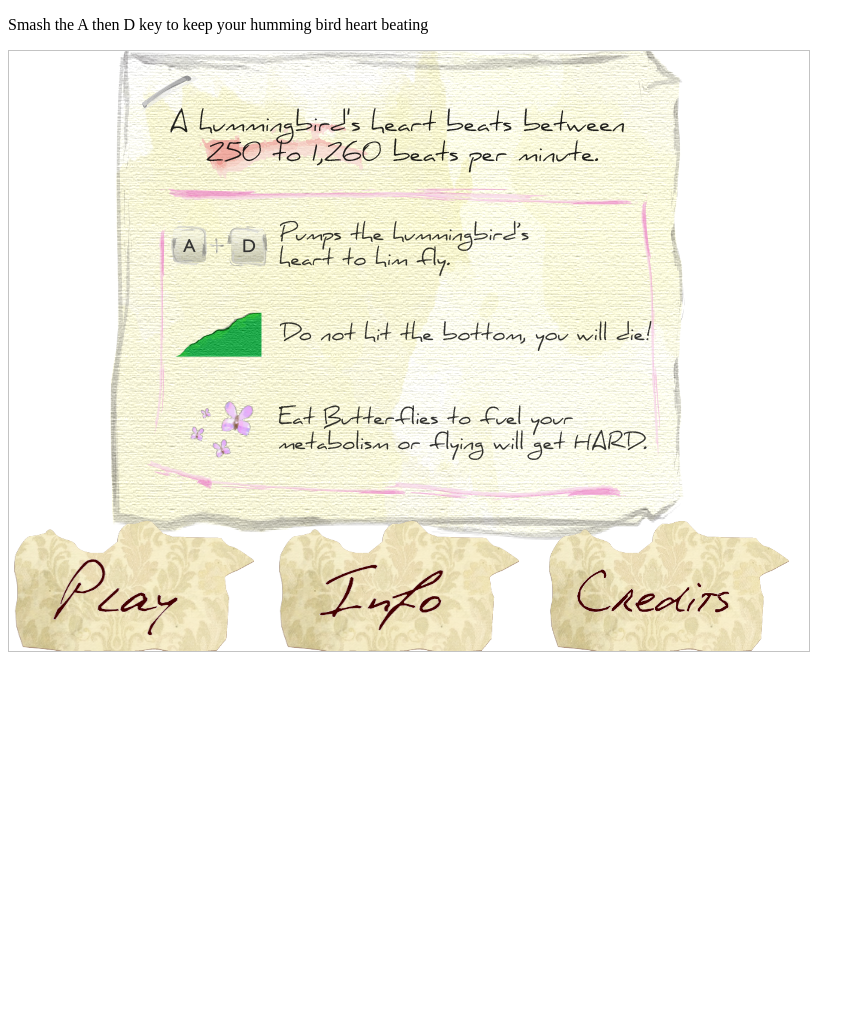
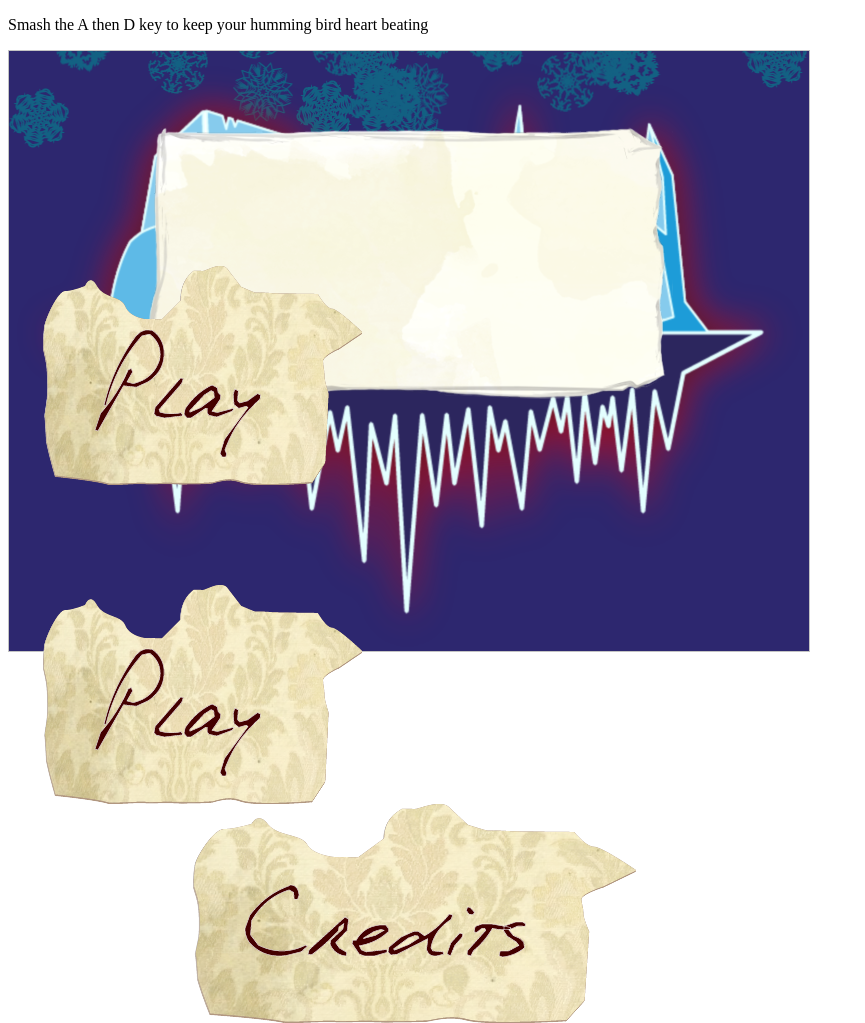
Before and after one commit to Ascendzor/HummingBird, a plain HTML site: page Index.html in a window 1280 px wide. Shown: the whole page, without its empty margins (0-865 px from the left). Before the commit the page ends 800 px from the top, so only its background shows below. Drawn offline with Linux system fonts and the light colour scheme.

Commit message:
Credits and MainMenu HTML Shinanigens

```diff
--- a/css/game.css
+++ b/css/game.css
@@ -10,6 +10,20 @@ div #scoreboard {
     padding-left: 85px;
     padding-top: 60px;
 }
+
+div #MainMenu {
+    position: relative;
+    font-family: 'Sacramento', cursive;
+    font-size: 25px;
+    width : 515px;
+    height: 255px;
+    background-image: url("../images/textbackground.png");
+    margin-top: -550px;
+    margin-left: 100px;
+    padding-left: 85px;
+    padding-top: 60px;
+}
+
 #scoreboard ul {
     list-style: none;
 }
@@ -21,6 +35,15 @@ div #playbutton {
     margin-left:-150px;
     margin-top:100px;
 }
+
+div #scoreboardbutton {
+    background-image: url("../images/Buttons/play.png");
+    width: 319px;
+    height: 219px;
+    margin-left:-150px;
+    margin-top:100px;
+}
+
 div #creditsbutton {
     background-image: url("../images/Buttons/credits.png");
     width: 443px;
--- a/javascript/Credits.js
+++ b/javascript/Credits.js
@@ -3,45 +3,41 @@ function Credits () {
     var yVelocity;
     var updateInterval;
 
-	var isActive;
-    function init () {
-		isActive = true;
-		var canvas = document.getElementById('myCanvas');
-		canvas.width = screenSize.width;
-		canvas.height = screenSize.height;
-		context = canvas.getContext('2d');
+	var canvas;
+	var scoreDiv;
 
-        canvas.addEventListener('click', clickHandler, false);
+	var clickEvent = function(){
+			cleanup();
+			MainMenu();
+	};
 
+    function initialize () {
         background = {
             img: images["images/Credits.png"],
             y: screenSize.height
         };
         yVelocity = -0.88;
         updateInterval = setInterval(update, ONE_FRAME_TIME);
-    }
 
-	function clickHandler(click){
-		if(!isActive){
-			return;
-		}
-		isActive = false;
-		MainMenu();
-
+		canvas = document.getElementById("myCanvas");
+		canvas.addEventListener("click", clickEvent);
     }
 
     function update () {
-	if(!isActive){
-		return;
-	}
 		context.fillStyle = "rgb(0, 0, 0)";
 		context.fillRect(0, 0, screenSize.width, screenSize.height);
 		context.drawImage(background.img, 0, background.y);
 		background.y += yVelocity;
 		if (background.y  < -background.img.height) {
-            clearInterval(updateInterval);
+			cleanup();
 			MainMenu();
 		};
     }
-    init();
+
+	function cleanup(){
+		canvas.removeEventListener("click",clickEvent)
+		context.fillRect(0, 0, screenSize.width, screenSize.height);
+		clearInterval(updateInterval);
 	}
+    initialize();
+}
--- a/javascript/MainMenu.js
+++ b/javascript/MainMenu.js
@@ -2,54 +2,49 @@
 // draws the main menu
 function MainMenu() {
 
-    //store the last click on the canvas in this object
-    var last_click = {x:0,y:0};
-    var canvasOffsetLeft;
-    var canvasOffsetTop;
+	var buttonNewGame;
+	var buttonScoreboard;
+	var buttonCredits;
 
-    var buttons = [];
-
-	var intervals = [];
+	var scoreDiv;
 
     function initialize () {
-		var canvas = document.getElementById('myCanvas');
-		context = canvas.getContext('2d');
+        var gameContainer = document.getElementById("gamecontainer");
+        scoreDiv = document.createElement("div");
+        scoreDiv.setAttribute('id','MainMenu');
 
-        canvas.addEventListener('click', clickHandler, false);
+        buttonNewGame = document.createElement("div");
+        buttonNewGame.setAttribute('id', 'playbutton');
+        buttonNewGame.addEventListener("click", function(){
+            MainMenu();
+            cleanup();
+        });
 
-		buttons[0] = {
-			img: images["images/Buttons/play.png"],
-			x: 5,
-			y: 470,
-			onClick: function(){main();}
-		};
+		buttonScoreboard= document.createElement("div");
+        buttonScoreboard.setAttribute('id', 'scoreboardbutton');
+        buttonScoreboard.addEventListener("click", function(){
+            Scoreboard();
+            cleanup();
+        });
 
-		buttons[1] = {
-			img: images["images/Buttons/info.png"],
-			x: 270,
-			y: 470,
-			onClick: function(){Scoreboard();}
-		};
+        buttonCredits= document.createElement("div");
+        buttonCredits.setAttribute('id', 'creditsbutton');
+        buttonCredits.addEventListener("click", function(){
+            Credits();
+            cleanup();
+        });
 
-		buttons[2] = {
-			img: images["images/Buttons/credits.png"],
-			x: 540,
-			y: 470,
-			onClick: function(){Credits();}
-		};
+        scoreDiv.appendChild(buttonNewGame);
+		scoreDiv.appendChild(buttonScoreboard);
+        scoreDiv.appendChild(buttonCredits);
 
-        intervals.push(setInterval(update, ONE_FRAME_TIME));
-		activateState(buttons, intervals);
+        gameContainer.appendChild(scoreDiv);
     }
 
-    // canvas click handler
-    function update() {
-		//console.log(isActive);
-		context.clearRect(0, 0, screenSize.width, screenSize.height);
-		context.drawImage(images["images/SPLASH2.png"], -130, -40);
-		for(var i=0; i<buttons.length; i++){
-			context.drawImage(buttons[i].img, buttons[i].x, buttons[i].y, 240, 131);
-		}
+    function cleanup () {
+        var gameContainer = document.getElementById("gamecontainer");
+        gameContainer.removeChild(scoreDiv);
     }
+
     initialize();
 }
--- a/javascript/Scoreboard.js
+++ b/javascript/Scoreboard.js
@@ -1,12 +1,5 @@
 
 function Scoreboard(){
-    //store the last click on the canvas in this object
-    var last_click = { x:0,y:0};
-    var canvasOffsetLeft;
-    var canvasOffsetTop;
-
-    var buttons = [];
-	var isActive;
     var scoreDiv;
 
     var spidersEaten;
@@ -18,20 +11,11 @@ function Scoreboard(){
     var buttonCredits;
 
     function initialize () {
-		var canvas = document.getElementById('myCanvas');
-		canvas.width = screenSize.width;
-		canvas.height = screenSize.height;
-
-        canvasOffsetLeft = canvas.offsetLeft;
-        canvasOffsetTop = canvas.offsetTop;
-
-		context = canvas.getContext('2d');
         // get thescore
         spidersEaten = 2;
         butterflysEaten = 5;
         maxHeartRate = 300;
         totalScore = 9001;
-
 
         var gameContainer = document.getElementById("gamecontainer");
         scoreDiv = document.createElement("div");
@@ -56,11 +40,10 @@ function Scoreboard(){
         scoreDiv.appendChild(buttonCredits);
 
         gameContainer.appendChild(scoreDiv);
-
     }
     function cleanup () {
         var gameContainer = document.getElementById("gamecontainer");
-        gameContainer.removeChild(scoreboard);
+        gameContainer.removeChild(scoreDiv);
     }
 
     initialize();
```
Lines whose indentation alone changed are shown as unchanged.
